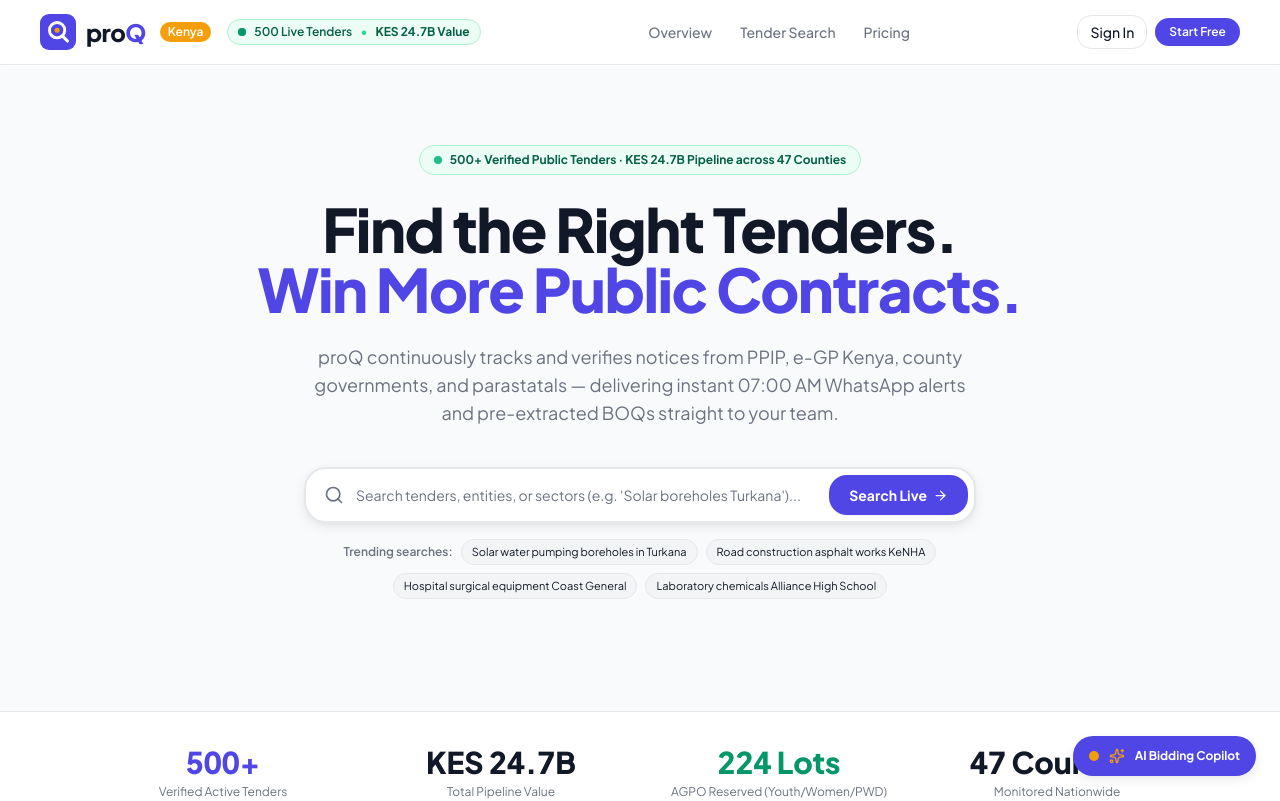
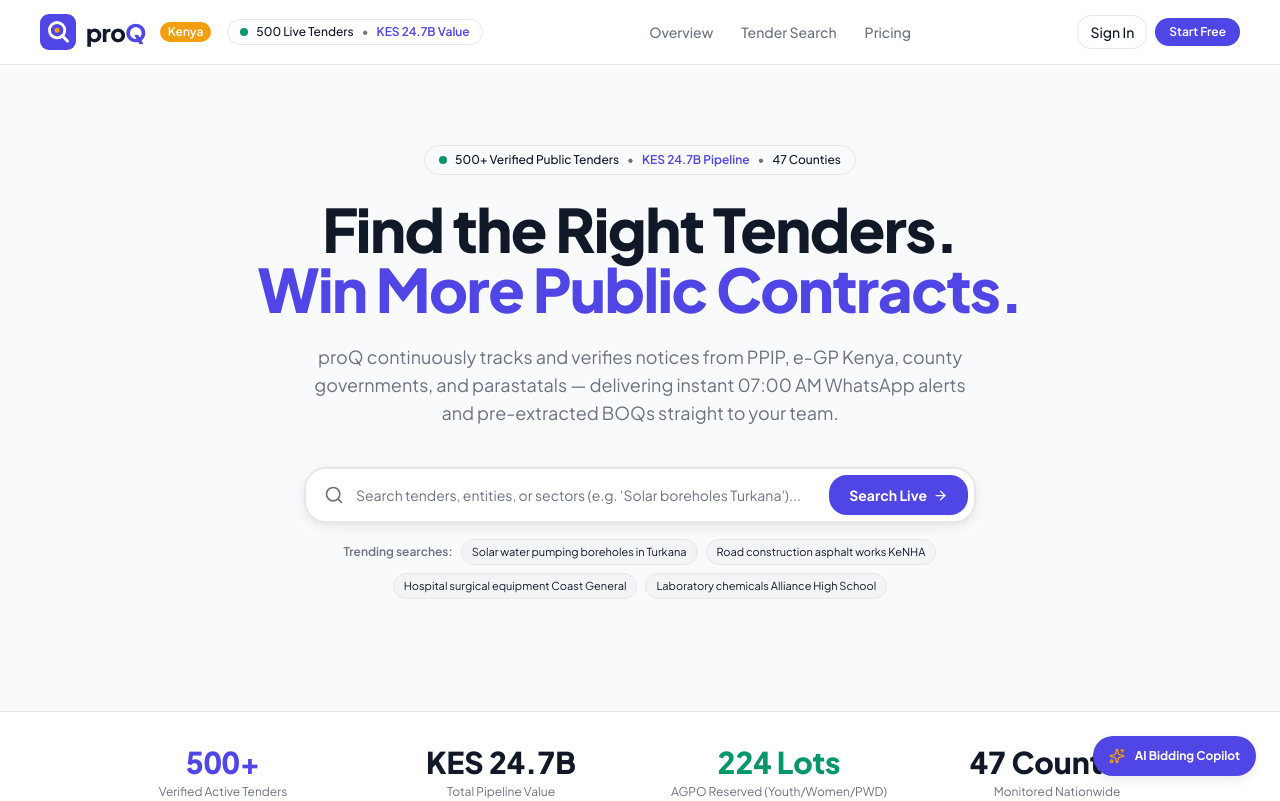
Before and after one commit to GabuGravin41/proQ, a Next.js app: page /landing in a window 1280 px wide. Shown: the top 801 px of the page. Built offline with nearby package versions, Linux system fonts and the light colour scheme.

Commit message:
fix(ui): remove distracting pulsing dot animation and expand closing-soon threshold to 7 days for corporate bid preparation

```diff
--- a/scripts/verifyTenders.mjs
+++ b/scripts/verifyTenders.mjs
@@ -62,7 +62,7 @@
     const closing = new Date(t.closingDate);
     const diffDays = Math.ceil((closing.getTime() - now.getTime()) / (1000 * 60 * 60 * 24));
     if (diffDays <= 0) closedCount++;
-    else if (diffDays <= 3) closingSoonCount++;
+    else if (diffDays <= 7) closingSoonCount++;
     else activeCount++;
   }
 
@@ -76,7 +76,7 @@
 console.log(`📊 Total Tenders Analyzed: ${tenders.length}`);
 console.log(`💰 Total Active Pipeline Value: KES ${(totalValue / 1e9).toFixed(2)} Billion`);
 console.log(`🟢 Active Tenders: ${activeCount}`);
-console.log(`⚡ Closing Soon (< 3 Days): ${closingSoonCount}`);
+console.log(`⚡ Closing Soon (< 7 Days): ${closingSoonCount}`);
 console.log(`🔴 Closed Tenders: ${closedCount}`);
 console.log(`📍 Distinct Counties Covered: ${counties.size}`);
 console.log(`🏷️ AGPO Reserved Tenders: ${tenders.length - (agpoCounts['Open'] || 0)} notices`);
--- a/scripts/verifyTenders.ts
+++ b/scripts/verifyTenders.ts
@@ -121,7 +121,7 @@
   console.log(`📊 Total Tenders Analyzed: ${report.totalAnalyzed}`);
   console.log(`💰 Total Pipeline Value: KES ${(report.totalMarketValueKes / 1e9).toFixed(2)} Billion`);
   console.log(`🟢 Active Tenders: ${report.activeTendersCount}`);
-  console.log(`⚡ Closing Soon (< 3 Days): ${report.closingSoonCount}`);
+  console.log(`⚡ Closing Soon (< 7 Days): ${report.closingSoonCount}`);
   console.log(`🔴 Closed Tenders: ${report.closedCount}`);
   console.log(`📍 Distinct Counties: ${report.countiesCovered.length}`);
   console.log(`\n🔍 Quality & Deduplication Check:`);
--- a/src/app/components/StatsBar.tsx
+++ b/src/app/components/StatsBar.tsx
@@ -40,9 +40,9 @@
     },
     {
       id: 'stat-closing',
-      label: 'Closing Soon (< 3 Days)',
+      label: 'Closing Soon (< 7 Days)',
       value: `${stats.closingSoon} Urgent`,
-      sub: 'Action required before deadline',
+      sub: 'Action required for bid prep',
       Icon: AlertTriangle,
       color: 'text-danger',
       bgColor: 'bg-danger-bg border-danger/20',
--- a/src/app/landing/components/LandingPage.tsx
+++ b/src/app/landing/components/LandingPage.tsx
@@ -34,9 +34,13 @@
       <section className="relative overflow-hidden pt-12 pb-20 lg:pt-20 lg:pb-28 border-b border-border bg-gradient-to-b from-primary/5 via-transparent to-transparent">
         <div className="max-w-6xl mx-auto px-4 lg:px-8 text-center">
           {/* Badge */}
-          <div className="inline-flex items-center gap-2 px-3.5 py-1.5 rounded-full bg-emerald-50 dark:bg-emerald-950/30 border border-emerald-200 dark:border-emerald-800/40 text-emerald-800 dark:text-emerald-300 text-xs font-bold mb-6">
-            <span className="w-2 h-2 rounded-full bg-emerald-500 animate-pulse" />
-            500+ Verified Public Tenders · KES 24.7B Pipeline across 47 Counties
+          <div className="inline-flex items-center gap-2 px-3.5 py-1.5 rounded-full bg-muted/60 border border-border text-xs text-foreground font-medium mb-6">
+            <span className="w-2 h-2 rounded-full bg-emerald-600 dark:bg-emerald-400" />
+            <span>500+ Verified Public Tenders</span>
+            <span className="text-muted-foreground">•</span>
+            <span className="font-semibold text-primary">KES 24.7B Pipeline</span>
+            <span className="text-muted-foreground">•</span>
+            <span>47 Counties</span>
           </div>
 
           {/* Main Headline */}
--- a/src/components/ai/AITenderCopilotModal.tsx
+++ b/src/components/ai/AITenderCopilotModal.tsx
@@ -105,11 +105,7 @@
         className="fixed bottom-6 right-6 z-40 flex items-center gap-2.5 px-4 py-3 rounded-full bg-primary text-primary-foreground font-bold text-xs shadow-elevated hover:bg-primary/90 hover:scale-105 active:scale-95 transition-all group"
         aria-label="Open proQ AI Tender Copilot"
       >
-        <span className="relative flex h-2.5 w-2.5">
-          <span className="animate-ping absolute inline-flex h-full w-full rounded-full bg-accent opacity-75" />
-          <span className="relative inline-flex rounded-full h-2.5 w-2.5 bg-accent" />
-        </span>
-        <Sparkles size={16} className="text-accent group-hover:rotate-12 transition-transform" />
+        <Sparkles size={16} className="text-accent" />
         <span className="hidden sm:inline">AI Bidding Copilot</span>
         <span className="sm:hidden">AI Copilot</span>
       </button>
--- a/src/components/layout/Topbar.tsx
+++ b/src/components/layout/Topbar.tsx
@@ -25,18 +25,15 @@
             </span>
           </Link>
 
-          {/* Live Catalog Counter Pill */}
+          {/* Live Catalog Counter Pill (Clean & Static, No Distracting Animations) */}
           <Link
             href="/"
-            className="hidden lg:flex items-center gap-2 px-2.5 py-1 rounded-full bg-emerald-50 dark:bg-emerald-950/30 border border-emerald-200 dark:border-emerald-800/40 text-emerald-800 dark:text-emerald-300 text-xs font-semibold hover:border-emerald-400 transition-colors"
+            className="hidden lg:flex items-center gap-2 px-3 py-1 rounded-full bg-muted/60 border border-border text-xs text-foreground hover:bg-muted transition-colors font-medium"
           >
-            <span className="relative flex h-2 w-2">
-              <span className="animate-ping absolute inline-flex h-full w-full rounded-full bg-emerald-500 opacity-75" />
-              <span className="relative inline-flex rounded-full h-2 w-2 bg-emerald-600" />
-            </span>
+            <span className="w-2 h-2 rounded-full bg-emerald-600 dark:bg-emerald-400" />
             <span>500 Live Tenders</span>
-            <span className="text-emerald-400 dark:text-emerald-600">•</span>
-            <span className="font-bold">KES 24.7B Value</span>
+            <span className="text-muted-foreground">•</span>
+            <span className="font-semibold text-primary">KES 24.7B Value</span>
           </Link>
         </div>
 
--- a/src/lib/dateUtils.ts
+++ b/src/lib/dateUtils.ts
@@ -38,13 +38,13 @@
 /**
  * Resolves the live status of a tender based on real-time date calculation:
  * - 'closed': 0 or negative days remaining
- * - 'closing-soon': 1 to 3 days remaining
- * - 'active': 4 or more days remaining
+ * - 'closing-soon': 1 to 7 days remaining (Corporate bid preparation window)
+ * - 'active': 8 or more days remaining
  */
 export function getDynamicTenderStatus(closingDateStr: string, closingTimeStr?: string): LiveTenderStatus {
   const days = calculateDaysRemaining(closingDateStr, closingTimeStr);
   if (days <= 0) return 'closed';
-  if (days <= 3) return 'closing-soon';
+  if (days <= 7) return 'closing-soon';
   return 'active';
 }
 
@@ -62,8 +62,8 @@
   if (days === 1) {
     return 'Closes tomorrow (urgent)';
   }
-  if (days <= 3) {
-    return `Closing in ${days} days (urgent)`;
+  if (days <= 7) {
+    return `Closing in ${days} days (urgent prep)`;
   }
   return `${days} days remaining`;
 }
--- a/src/lib/stats.ts
+++ b/src/lib/stats.ts
@@ -17,7 +17,7 @@
 export function calculatePlatformStats(tenders: Tender[] = mockTenders): PlatformStats {
   const enriched = tenders.map(t => enrichTenderWithLiveStatus(t));
   const active = enriched.filter(t => t.status === 'active' || t.status === 'closing-soon');
-  const closingSoon = enriched.filter(t => t.daysRemaining <= 3 && t.daysRemaining > 0);
+  const closingSoon = enriched.filter(t => t.daysRemaining <= 7 && t.daysRemaining > 0);
 
   const totalValue = active.reduce((sum, t) => sum + (t.estimatedValue ?? 0), 0);
   const counties = new Set(enriched.map(t => t.county));
```
